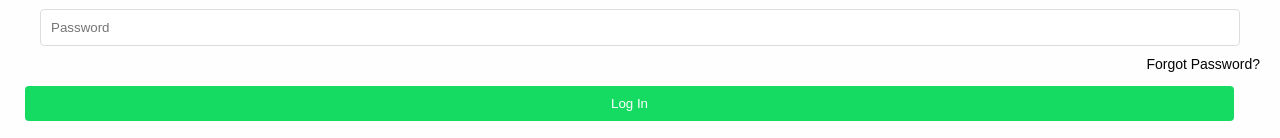
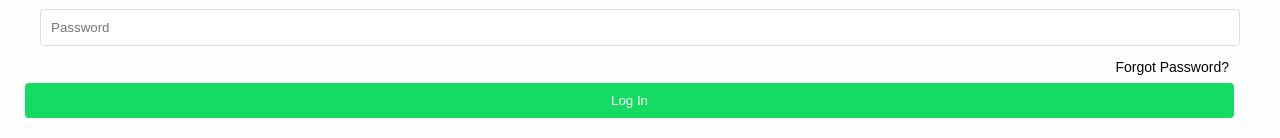
Before and after one commit to vectorsquad/glint-web, a React (Vite) app: page /login in a window 1280 px wide. Shown: the part 226-364 px from the top of the page. Built offline with nearby package versions, Linux system fonts and the light colour scheme.

Commit message:
fixed alignement for forgot password button and hover color for login and signup button

```diff
--- a/src/pages/LoginPage.tsx
+++ b/src/pages/LoginPage.tsx
@@ -69,9 +69,11 @@ const LoginPage: React.FC = () => {
             onChange={(e) => setPassword(e.target.value)}
             required
           />
-          <p className="forgot-password" onClick={handleResetPassword}>
-          Forgot Password?
-          </p>
+          <div className="forgot-password-container">
+            <p className="forgot-password" onClick={handleResetPassword}>
+              Forgot Password?
+            </p>
+          </div>
           <button type="submit">Log In</button>
         </form>
         <p className="link">New here?<Link to="/signup">Sign up!</Link></p>
--- a/src/styles/App.css
+++ b/src/styles/App.css
@@ -52,7 +52,7 @@ button, .black-button {
 }
 
 button:hover, .black-button:hover {
-  background-color: #333333; /* Slightly lighter black */
+  background-color: #0FAA48; /* Slightly lighter black */
 }
 
 p {
@@ -118,13 +118,17 @@ p {
   margin-left: 10px;
 }
 
+.forgot-password-container {
+  width: 95%;
+  margin: 0 auto;
+  display: flex;
+  justify-content: flex-end;
+}
+
 .forgot-password {
   color: #040404; /* Black text color */
-  text-align: right;
   cursor: pointer;
-  margin-top: 5px;
+  margin-top: 3px;
+  margin-bottom: 3px;
   font-size: 14px;
-  display: block; /* Ensure it takes up the full width */
-  width: 50%; /* Match the input width */
-  margin-left: auto; /* Align to the right */
 }
```
